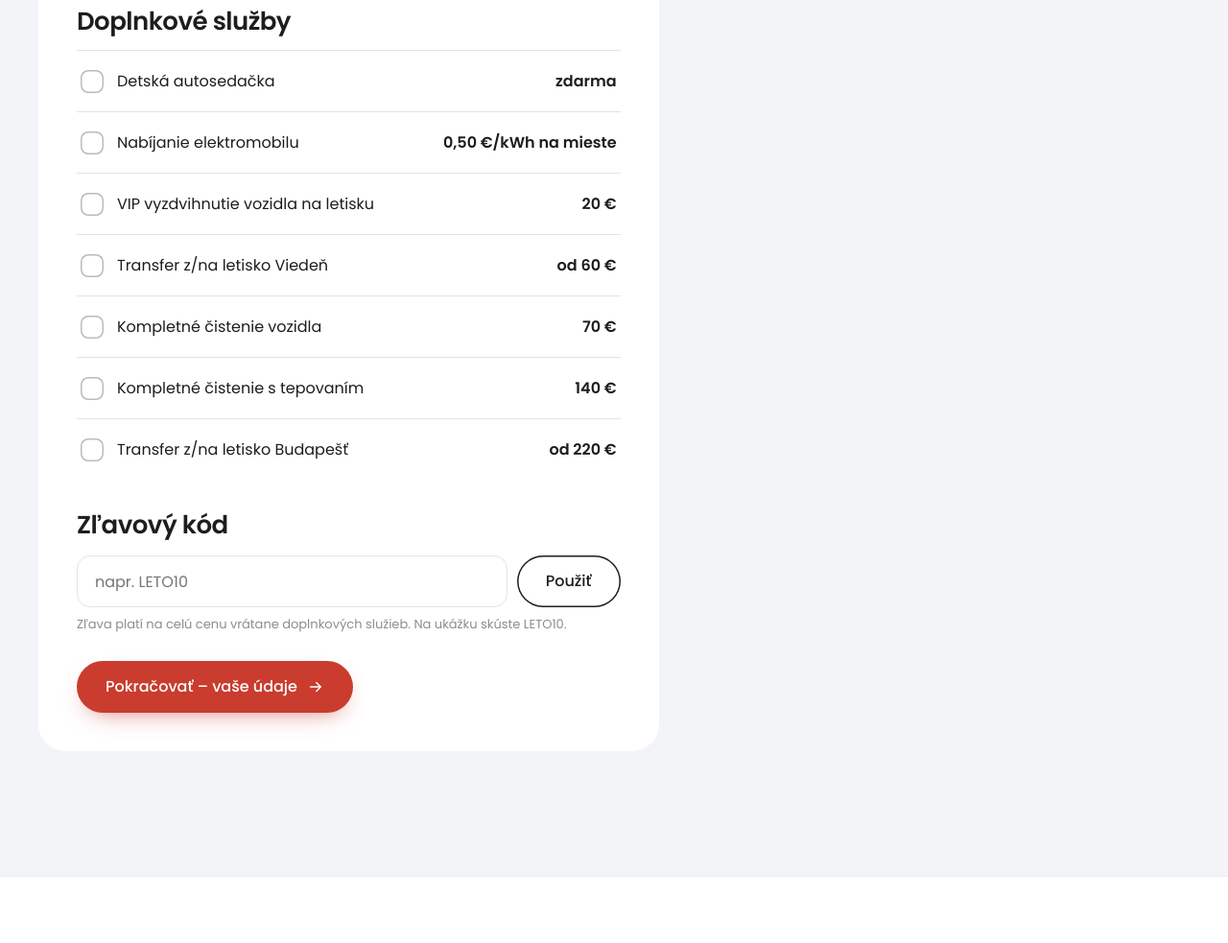
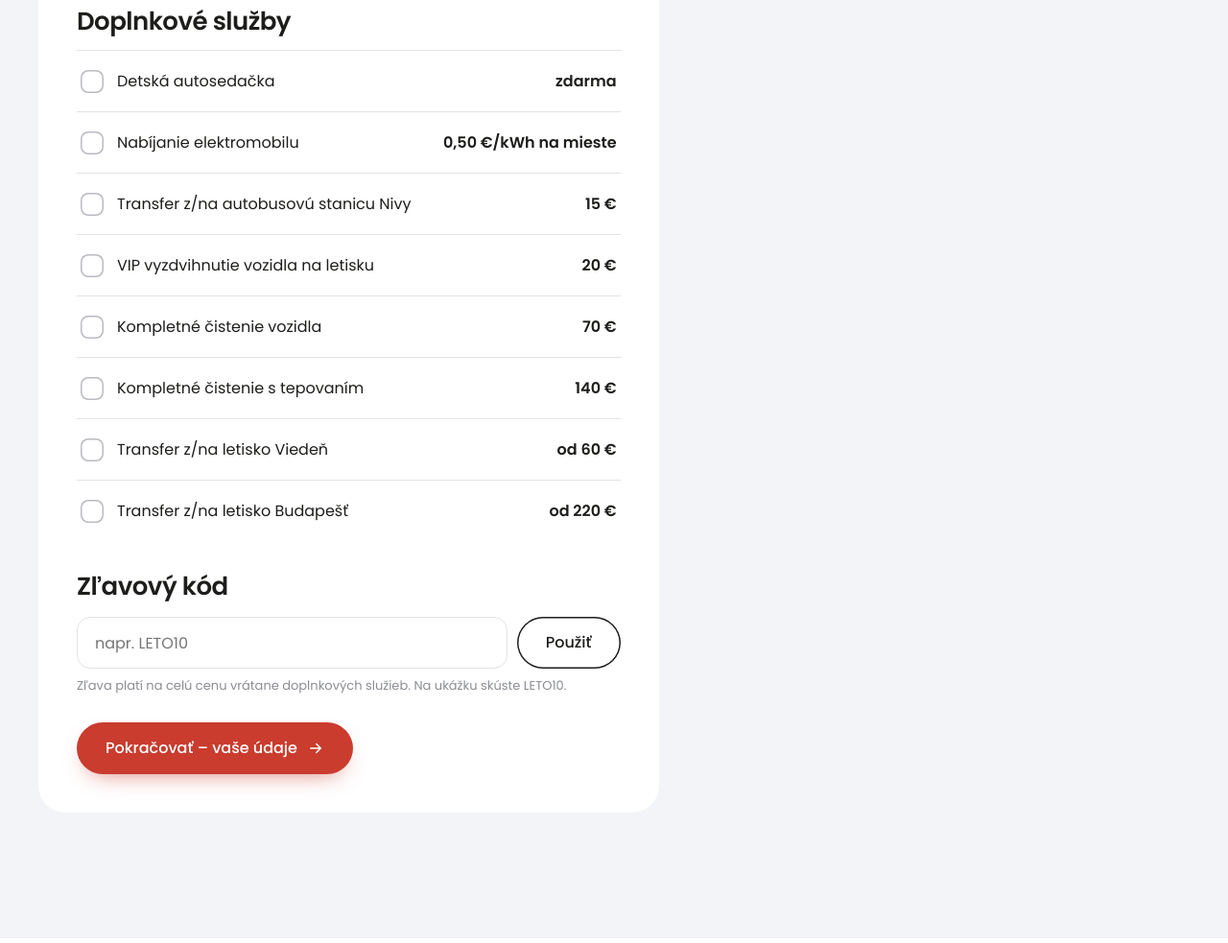
Before and after one commit to Mates24/pv-prototype, a plain HTML site: page parking/rezervacia.html in a window 1280 px wide. Shown: the part 1141-2124 px from the top of the page at 96% size. Drawn offline with nearby package versions, Linux system fonts and the light colour scheme.

Commit message:
Parking: Nivy transfer, Vienna above Budapest

```diff
--- a/parking/rezervacia.html
+++ b/parking/rezervacia.html
@@ -212,11 +212,12 @@
 	const X = [
 		{ t: 'Detská autosedačka', v: 0, pl: 'zdarma' },
 		{ t: 'Nabíjanie elektromobilu', car: true, v: null, pl: '0,50 €/kWh na mieste' },
+		{ t: 'Transfer z/na autobusovú stanicu Nivy', v: 15, pl: '15 €' },
 		{ t: 'VIP vyzdvihnutie vozidla na letisku', car: true, v: 20, pl: '20 €' },
-		// One row with a choice (owner 2026-11-16), cheapest option first.
-		{ t: 'Transfer z/na letisko Viedeň', pl: 'od 60 €', o: [ { t: 'do 4 osôb', v: 60, pl: '60 €' }, { t: 'do 8 osôb', v: 90, pl: '90 €' } ] },
 		{ t: 'Kompletné čistenie vozidla', car: true, v: 70, pl: '70 €' },
 		{ t: 'Kompletné čistenie s tepovaním', car: true, v: 140, pl: '140 €' },
+		// Vienna right above Budapest (owner 2026-11-19).
+		{ t: 'Transfer z/na letisko Viedeň', pl: 'od 60 €', o: [ { t: 'do 4 osôb', v: 60, pl: '60 €' }, { t: 'do 8 osôb', v: 90, pl: '90 €' } ] },
 		{ t: 'Transfer z/na letisko Budapešť', pl: 'od 220 €', o: [ { t: 'do 4 osôb', v: 220, pl: '220 €' }, { t: 'do 8 osôb', v: 260, pl: '260 €' } ] },
 	];
 	// Per-car extras: which cars (owner 2026-11-07); the first car until the customer picks.
```
Also changed, not shown: parking/en-rezervacia.html (+3 -2 lines).
